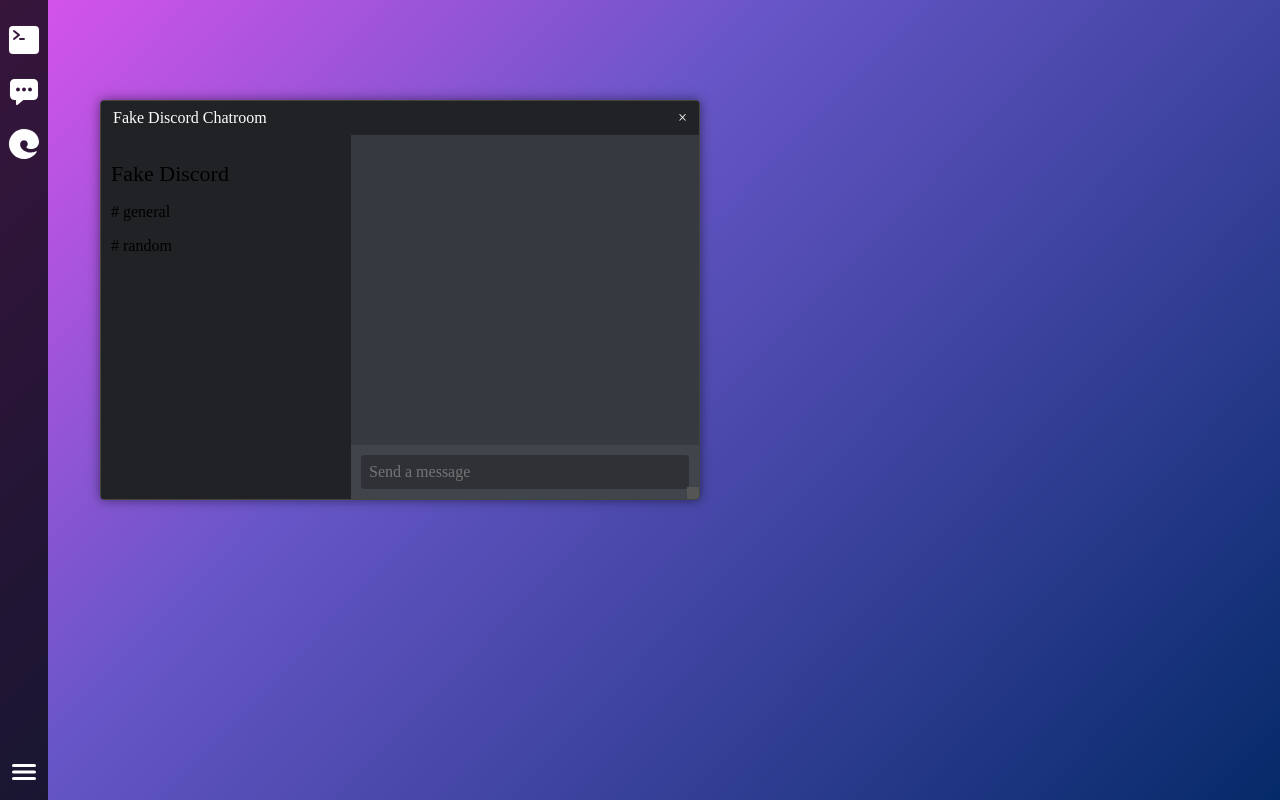
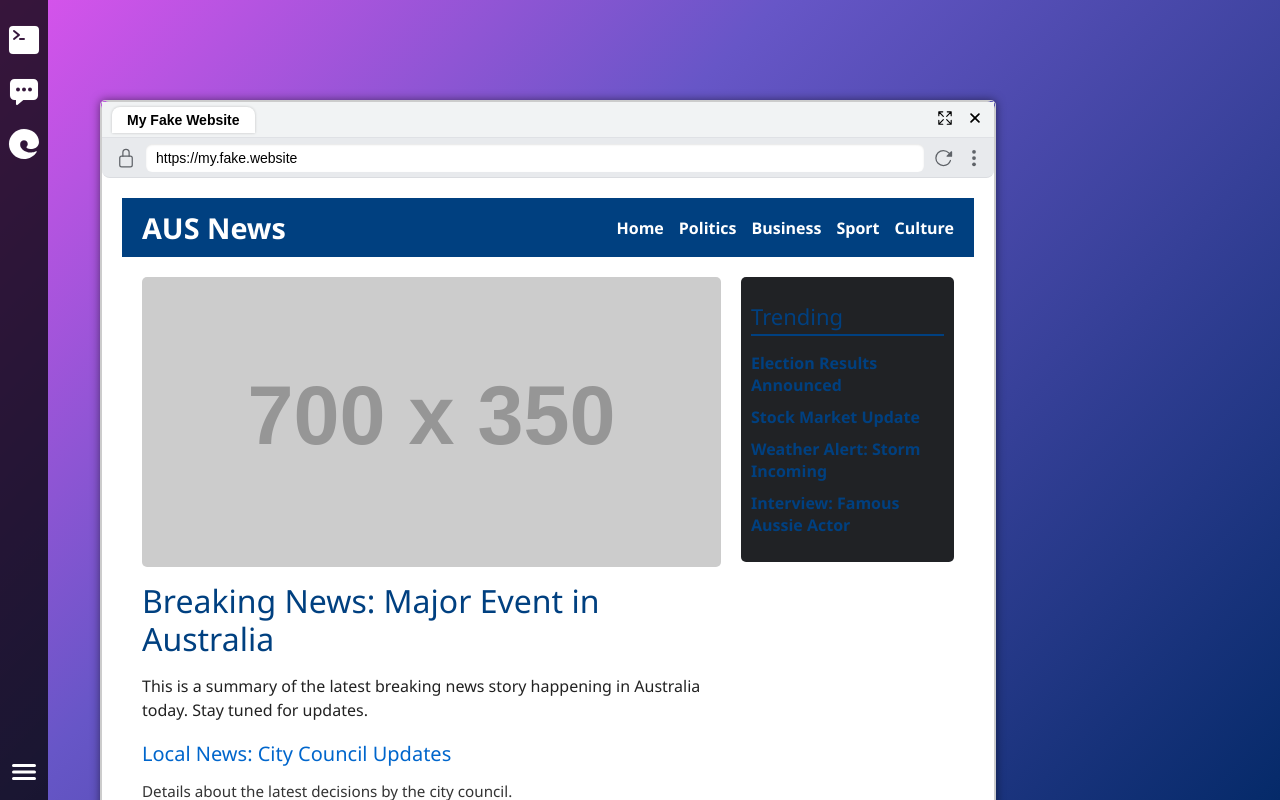
Before and after one commit to sarahatkins/cybersec-info-web, a React (Vite) app in the folder frontend/: page / in a window 1280 px wide. Built offline with nearby package versions, Linux system fonts and the light colour scheme.

Commit message:
Creating a bunch of new pages, and adding a news page

```diff
--- a/frontend/src/Desktop.tsx
+++ b/frontend/src/Desktop.tsx
@@ -2,23 +2,29 @@
 import "./Desktop.css";
 import Toolbar from "./components/Toolbar";
 import Window from "./pages/Web/Window";
-import { IonApp } from '@ionic/react';
+import { IonApp } from "@ionic/react";
 import { useState } from "react";
 import Chatroom from "./pages/Chatroom/Chatroom";
 
 export default function FakeDesktop() {
   const [terminalOpen, setTerminalOpen] = useState<boolean>(false);
-  const [webOpen, setWebOpen] = useState<boolean>(false);
-  const [chatOpen, setChatOpen] = useState<boolean>(true);
+  const [webOpen, setWebOpen] = useState<boolean>(true);
+  const [chatOpen, setChatOpen] = useState<boolean>(false);
 
   return (
     <IonApp>
       <div className="desktop-view">
-
-      <Terminal isOpen={terminalOpen} onClose={() => setTerminalOpen(false)} />
-      <Window title={""} isOpen={webOpen} onClose={() => setWebOpen(false)}/>
-      <Chatroom />
-      <Toolbar openTerminal={() => setTerminalOpen(true)} openWeb={() => setWebOpen(true)} openChat={() => setChatOpen(true)} />
+        <Terminal
+          isOpen={terminalOpen}
+          onClose={() => setTerminalOpen(false)}
+        />
+        <Window title={""} isOpen={webOpen} onClose={() => setWebOpen(false)} />
+        <Chatroom isOpen={chatOpen} onClose={() => setChatOpen(false)} />
+        <Toolbar
+          openTerminal={() => setTerminalOpen(true)}
+          openWeb={() => setWebOpen(true)}
+          openChat={() => setChatOpen(true)}
+        />
       </div>
     </IonApp>
   );
--- a/frontend/src/pages/Chatroom/Chatroom.tsx
+++ b/frontend/src/pages/Chatroom/Chatroom.tsx
@@ -3,8 +3,12 @@
 import ChatWindow from './ChatWindow';
 import './Chatroom.css';
 
-const Chatroom: React.FC = () => {
-  const [isOpen, setIsOpen] = useState(true);
+interface ChatroomProps {
+  isOpen:boolean;
+  onClose: any;
+}
+
+const Chatroom: React.FC<ChatroomProps> = ({isOpen, onClose}) => {
   const [position, setPosition] = useState({ x: 100, y: 100 });
   const [size, setSize] = useState({ width: 600, height: 400 });
   const isDragging = useRef(false);
@@ -64,7 +68,7 @@
     >
       <div className="chatroom-header" onMouseDown={handleMouseDown}>
         <span>Fake Discord Chatroom</span>
-        <button onClick={() => setIsOpen(false)}>×</button>
+        <button onClick={onClose}>×</button>
       </div>
 
       <div className="chatroom">
--- /dev/null
+++ b/frontend/src/pages/Web/WebContentPages/News.css
@@ -0,0 +1,125 @@
+.app-container {
+  font-family: 'Segoe UI', Tahoma, Geneva, Verdana, sans-serif;
+  background: white;
+  color: #222;
+  max-width: 1200px;
+  margin: 0 auto;
+}
+
+.content-wrapper {
+  display: flex;
+  gap: 20px;
+  padding: 20px;
+}
+
+/* Header */
+.header {
+  display: flex;
+  justify-content: space-between;
+  align-items: center;
+  background-color: #004080; /* Australian news blue */
+  color: white;
+  padding: 10px 20px;
+}
+
+.logo {
+  font-size: 1.8rem;
+  font-weight: bold;
+}
+
+.nav a {
+  color: white;
+  margin-left: 15px;
+  text-decoration: none;
+  font-weight: 600;
+}
+
+.nav a:hover {
+  text-decoration: underline;
+}
+
+/* Main */
+.main-news {
+  flex: 3;
+}
+
+.featured-article img {
+  width: 100%;
+  height: auto;
+  border-radius: 5px;
+}
+
+.featured-article h1 {
+  margin-top: 10px;
+  font-size: 2rem;
+  color: #004080;
+}
+
+.featured-article p {
+  font-size: 1rem;
+  line-height: 1.5;
+}
+
+.other-articles {
+  margin-top: 20px;
+}
+
+.other-articles article {
+  margin-bottom: 15px;
+}
+
+.other-articles h2 {
+  font-size: 1.25rem;
+  color: #0066cc;
+  margin-bottom: 5px;
+}
+
+.other-articles p {
+  font-size: 0.95rem;
+  color: #333;
+}
+
+/* Sidebar */
+.sidebar {
+  flex: 1;
+  background-color: #f9f9f9;
+  padding: 15px;
+  border-radius: 5px;
+  height: fit-content;
+}
+
+.sidebar h3 {
+  border-bottom: 2px solid #004080;
+  padding-bottom: 5px;
+  margin-bottom: 10px;
+  color: #004080;
+}
+
+.sidebar ul {
+  list-style: none;
+  padding: 0;
+}
+
+.sidebar li {
+  margin-bottom: 10px;
+}
+
+.sidebar a {
+  text-decoration: none;
+  color: #004080;
+  font-weight: 600;
+}
+
+.sidebar a:hover {
+  text-decoration: underline;
+}
+
+/* Footer */
+.footer {
+  text-align: center;
+  padding: 15px;
+  background-color: #004080;
+  color: white;
+  font-size: 0.9rem;
+  margin-top: 40px;
+}
--- /dev/null
+++ b/frontend/src/pages/Web/WebContentPages/News.tsx
@@ -0,0 +1,70 @@
+import React from "react";
+import "./News.css";
+
+const NewsSite: React.FC = () => {
+  return (
+    <div className="app-container">
+      <header className="header">
+        <div className="logo">AUS News</div>
+        <nav className="nav">
+          <a href="#">Home</a>
+          <a href="#">Politics</a>
+          <a href="#">Business</a>
+          <a href="#">Sport</a>
+          <a href="#">Culture</a>
+        </nav>
+      </header>
+      <div className="content-wrapper">
+        <main className="main-news">
+          <article className="featured-article">
+            <img
+              src="https://via.placeholder.com/700x350"
+              alt="Featured news"
+            />
+            <h1>Breaking News: Major Event in Australia</h1>
+            <p>
+              This is a summary of the latest breaking news story happening in
+              Australia today. Stay tuned for updates.
+            </p>
+          </article>
+          <section className="other-articles">
+            <article>
+              <h2>Local News: City Council Updates</h2>
+              <p>Details about the latest decisions by the city council.</p>
+            </article>
+            <article>
+              <h2>Sports: Big Win for Local Team</h2>
+              <p>Highlights from yesterday's thrilling game.</p>
+            </article>
+            <article>
+              <h2>Culture: New Exhibition Opens</h2>
+              <p>A new art exhibition has opened downtown.</p>
+            </article>
+          </section>
+        </main>
+        <aside className="sidebar">
+          <h3>Trending</h3>
+          <ul>
+            <li>
+              <a href="#">Election Results Announced</a>
+            </li>
+            <li>
+              <a href="#">Stock Market Update</a>
+            </li>
+            <li>
+              <a href="#">Weather Alert: Storm Incoming</a>
+            </li>
+            <li>
+              <a href="#">Interview: Famous Aussie Actor</a>
+            </li>
+          </ul>
+        </aside>
+      </div>
+      <footer className="footer">
+        <p>© 2025 AUS News. All rights reserved.</p>
+      </footer>
+    </div>
+  );
+};
+
+export default NewsSite;
--- a/frontend/src/pages/Web/Window.css
+++ b/frontend/src/pages/Web/Window.css
@@ -1,6 +1,6 @@
 .window {
   position: absolute;
-  width: 400px;
+  width: 70vw;
   color: black;
   border: 1px solid #ccc;
   box-shadow: 0 0 10px rgba(0,0,0,0.5);
@@ -57,6 +57,13 @@
   height: 36px;
   align-items: center;
   gap: 10px;
+  justify-content: space-between;
+}
+
+.window-tab-btn {
+    margin-left: 0.75rem;
+    font-size: large;
+    cursor: pointer;
 }
 
 .tab {
--- a/frontend/src/pages/Web/Window.tsx
+++ b/frontend/src/pages/Web/Window.tsx
@@ -9,6 +9,7 @@
   expand,
 } from "ionicons/icons";
 import { IonIcon } from "@ionic/react";
+import NewsSite from "./WebContentPages/News";
 
 type WindowProps = {
   title: string;
@@ -16,7 +17,7 @@
   onClose: any;
 };
 
-const Window: React.FC<WindowProps> = ({ title, isOpen, onClose }) => {
+const Window: React.FC<WindowProps> = ({ isOpen, onClose }) => {
   const windowRef = useRef<HTMLDivElement>(null);
   const [pos, setPos] = useState({ x: 100, y: 100 });
   const [dragging, setDragging] = useState(false);
@@ -55,8 +56,11 @@
         {/* Tab Bar */}
         <div className="tab-bar" onMouseDown={onMouseDown}>
           <div className="tab active">My Fake Website</div>
-          <IonIcon icon={expand} onClick={onClose}/>
-          <IonIcon icon={close} onClick={onClose}/>
+          <div>
+
+          <IonIcon className="window-tab-btn" icon={expand} onClick={onClose}/>
+          <IonIcon className="window-tab-btn" icon={close} onClick={onClose}/>
+          </div>
         </div>
 
         {/* Address Bar */}
@@ -79,11 +83,7 @@
 
         {/* Content */}
         <div className="page-content">
-          <h1>Welcome to My Fake Webpage</h1>
-          <p>
-            This page is rendered inside a fake Chrome browser window. Cool,
-            right? 🚀
-          </p>
+          <NewsSite />
         </div>
       </div>
     </div>
```
Also changed, not shown: frontend/src/pages/CaseFiles/CaseFiles.css (added), frontend/src/pages/CaseFiles/CaseFiles.tsx (added), frontend/src/pages/Web/WebContentPages/Email.tsx (added), frontend/src/pages/Web/WebContentPages/HackerForum.tsx (added), frontend/src/pages/Web/WebContentPages/LiteSpeed.tsx (added), frontend/src/pages/Web/WebContentPages/ProTraf.tsx (added).
